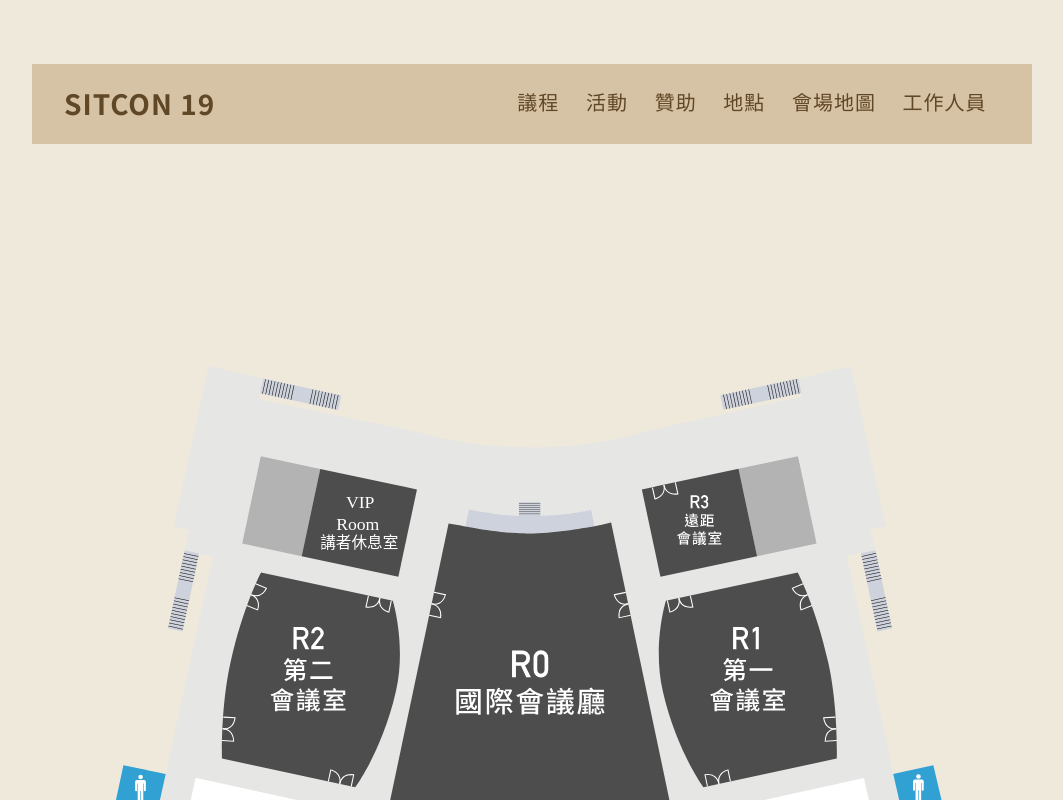
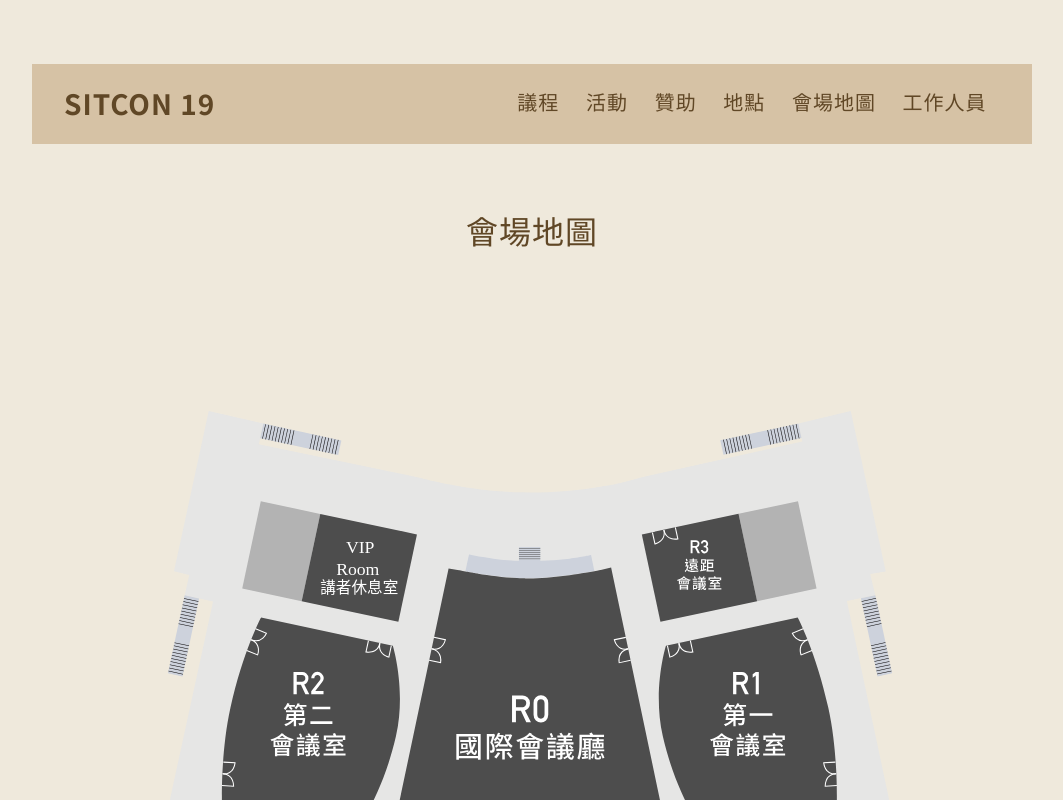
Before and after one commit to sitcon-tw/2019, a Vue app: page /2019/venue in a window 1280 px wide. Shown: the top 800 px of the page, without its empty margins (108-1171 px from the left). Built offline with nearby package versions, Linux system fonts and the light colour scheme.

Commit message:
Fix: venue size

```diff
--- a/src/views/Venue.vue
+++ b/src/views/Venue.vue
@@ -2,8 +2,9 @@
   <div>
     <div class="spotlight-container">
       <div class="spotlight">
-        <img src="@/assets/images/SVG/3F.svg" alt="">
-        <img src="@/assets/images/SVG/4F.svg" alt="">
+        <h1 class="bold">會場地圖</h1>
+        <img src="@/assets/images/SVG/3F.svg" alt="3F 場地平面圖">
+        <img src="@/assets/images/SVG/4F.svg" alt="4F 場地平面圖">
       </div>
     </div>
     <Footer />
@@ -19,3 +20,22 @@ export default {
   }
 }
 </script>
+
+<style lang="scss" scoped>
+.spotlight {
+  display: flex;
+  flex-direction: column;
+  justify-content: center;
+  align-items: center;
+  text-align: center;
+
+  img {
+    max-width: 100%;
+    height: auto;
+  }
+
+  @media screen and (max-width: 900px) {
+    margin-top: 4rem;
+  }
+}
+</style>
```
